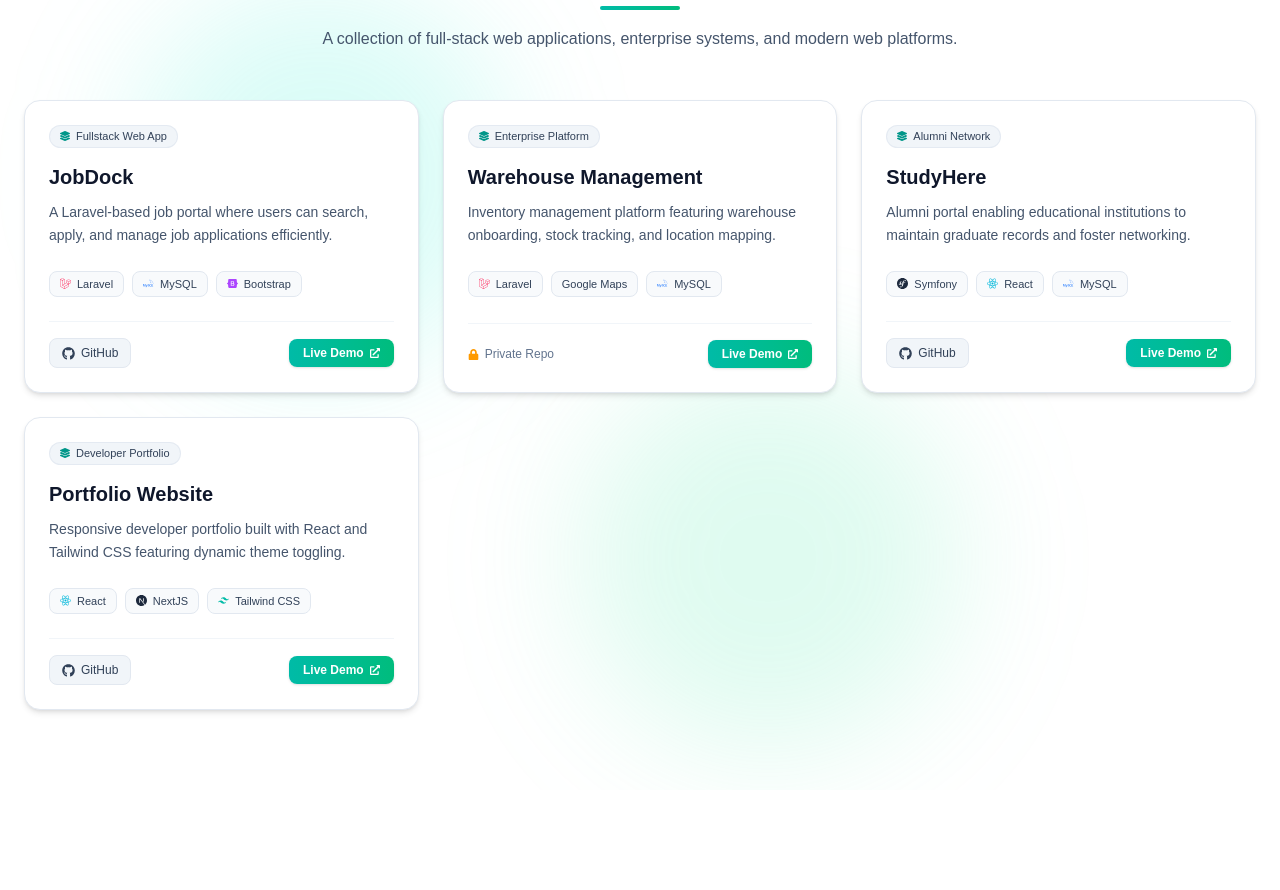
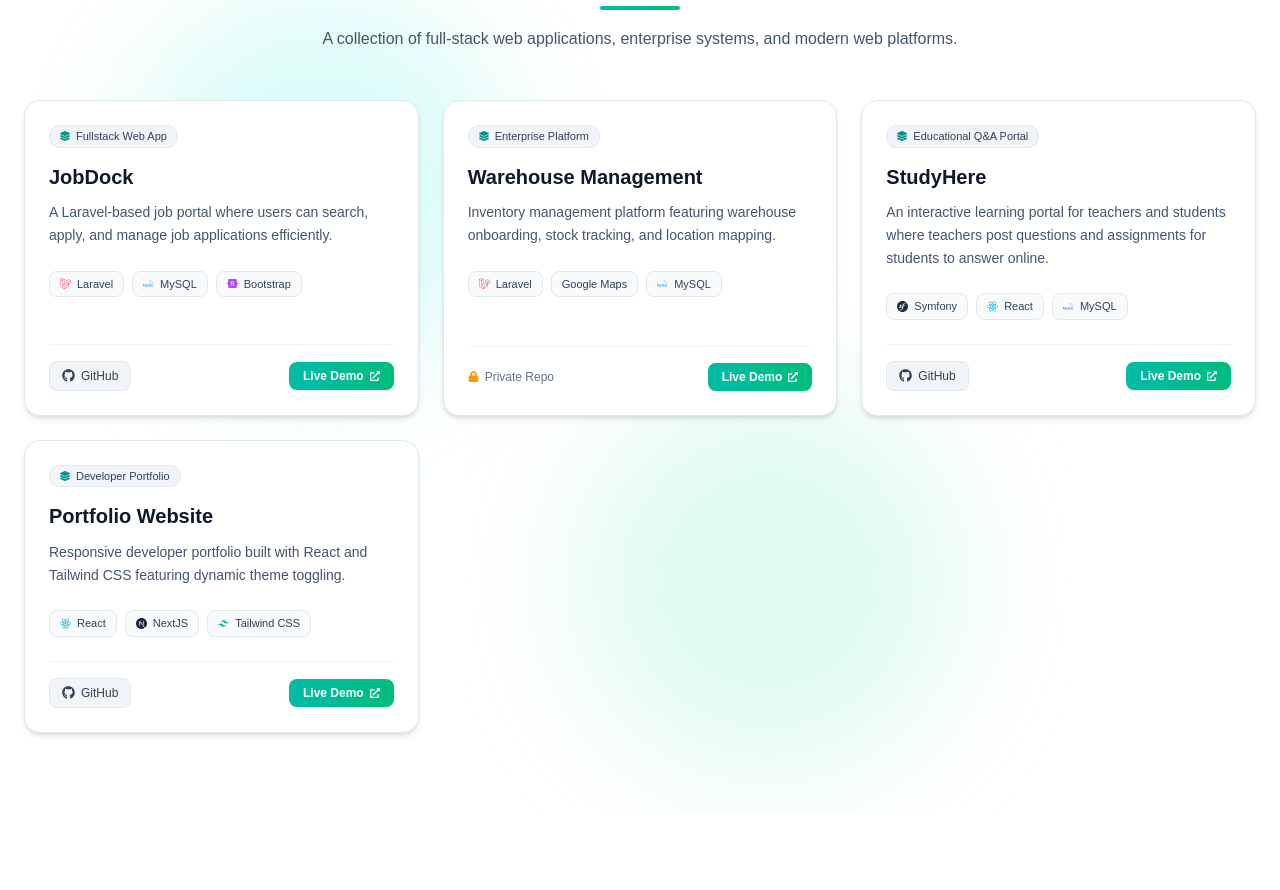
Before and after one commit to namansainiii/portfolio, a Next.js app: page / in a window 1280 px wide. Shown: the part 3860-4750 px from the top of the page. Built offline with nearby package versions, Linux system fonts and the light colour scheme.

Commit message:
Update Projects.jsx

```diff
--- a/src/components/Projects.jsx
+++ b/src/components/Projects.jsx
@@ -51,14 +51,14 @@ export default function Projects() {
     {
       id: "studyhere",
       title: "StudyHere",
-      badge: "Alumni Network",
+      badge: "Educational Q&A Portal",
       tech: [
         { name: "Symfony", icon: <SiSymfony className="text-slate-800 dark:text-white" /> },
         { name: "React", icon: <SiReact className="text-cyan-500" /> },
         { name: "MySQL", icon: <SiMysql className="text-blue-500" /> }
       ],
       description:
-        "Alumni portal enabling educational institutions to maintain graduate records and foster networking.",
+        "An interactive learning portal for teachers and students where teachers post questions and assignments for students to answer online.",
       github: "https://github.com/namansainiii/studyHere",
       live: "https://github.com/namansainiii/studyHere",
       isPrivate: false,
```
